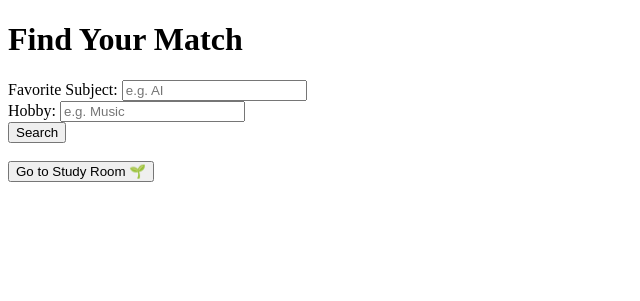
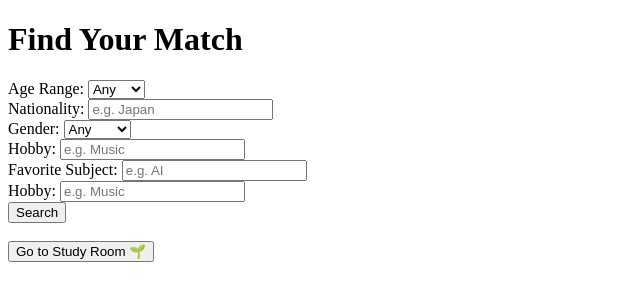
Before and after one commit to Iamthegoy/newhacks2025, a Flask app: page / in a window 1280 px wide. Shown: the top 301 px of the page, without its empty margins (0-640 px from the left). Run offline with Flask 3, Linux system fonts and the light colour scheme; parts of the project's set-up code (start-up, migrations or seed data) failed here and were passed over.

Commit message:
UpdatedMatchingSystemChihiro

```diff
--- a/MatchingSystem/app.py
+++ b/MatchingSystem/app.py
@@ -4,14 +4,25 @@ from data import users
 app = Flask(__name__)
 
 # Filtering function
-def filter_users(users, subject=None, hobby=None, nationality=None):
+def in_age_range(user_age, range_str):
+    if not range_str:
+        return True
+    low, high = map(int, range_str.split('-'))
+    return low <= user_age <= high
+
+
+def filter_users(users, subject=None, hobby=None, nationality=None, gender=None, age_range=None):
     results = []
     for user in users:
-        if subject and subject not in user.favorite_subjects:
+        if subject and not any(subject.lower() == s.lower() for s in user.favorite_subjects):
             continue
-        if hobby and hobby not in user.hobbies:
+        if hobby and not any(hobby.lower() == h.lower() for h in user.hobbies):
             continue
-        if nationality and nationality != user.nationality:
+        if nationality and nationality.lower() != user.nationality.lower():
+            continue
+        if gender and gender.lower() != user.gender.lower():
+            continue
+        if not in_age_range(user.age, age_range):
             continue
         results.append(user)
     return results
@@ -26,9 +37,17 @@ def index():
 def search_users():
     subject = request.args.get('subject')
     hobby = request.args.get('hobby')
-    identity = request.args.get('nationality')
-    matched = filter_users(users, subject, hobby, nationality)
+    nationality = request.args.get('nationality')
+    gender = request.args.get('gender')
+    age_range = request.args.get('ageRange')
+
+    matched = filter_users(users, subject, hobby, nationality, gender, age_range)
     return jsonify([user.__dict__ for user in matched])
+
+@app.route('/room/<username>')
+def room(username):
+    """Render a shared study room for the given user."""
+    return render_template('room.html', username=username)
 
 if __name__ == '__main__':
     app.run(debug=True)
--- a/MatchingSystem/models.py
+++ b/MatchingSystem/models.py
@@ -8,6 +8,5 @@ class UserProfile:
     nationality: str
     gender:str
     favorite_subjects: List[str]
-    hobby1: List[str]
-    hobby2: str
+    hobbies: List[str]
     bio: str
--- a/MatchingSystem/static/script.js
+++ b/MatchingSystem/static/script.js
@@ -1,23 +1,37 @@
 document.getElementById('searchBtn').addEventListener('click', async () => {
   const subject = document.getElementById('subject').value;
   const hobby = document.getElementById('hobby').value;
+  const nationality = document.getElementById('nationality').value;
+  const gender = document.getElementById('gender').value;
+  const ageRange = document.getElementById('ageRange').value;
 
-  const query = new URLSearchParams({ subject, hobby });
-  const response = await fetch(`/search?${query}`);
+  try {
+    const response = await fetch(`/search?subject=${subject}&hobby=${hobby}&nationality=${nationality}&gender=${gender}&ageRange=${ageRange}`);
     const users = await response.json();
 
     const resultDiv = document.getElementById('results');
+    resultDiv.innerHTML = "";
+
     if (users.length === 0) {
       resultDiv.innerHTML = "<p>No matches found 😢</p>";
       return;
     }
 
-  resultDiv.innerHTML = users.map(u => `
-    <div style="margin:10px; padding:10px; border:1px solid #ccc;">
-      <h3>${u.name} (${u.major}, Year ${u.year})</h3>
-      <p>${u.bio}</p>
-      <p>Hobbies: ${u.hobbies.join(', ')}</p>
-      <p>Subjects: ${u.favorite_subjects.join(', ')}</p>
-    </div>
-  `).join('');
+    users.forEach(user => {
+      const div = document.createElement("div");
+      div.style.border = "1px solid #ccc";
+      div.style.margin = "10px";
+      div.style.padding = "10px";
+      div.innerHTML = `
+        <h3>${user.name} (${user.age}, ${user.gender}, ${user.nationality})</h3>
+        <p><b>Subjects:</b> ${user.favorite_subjects.join(", ")}</p>
+        <p><b>Hobbies:</b> ${user.hobbies.join(", ")}</p>
+        <p>${user.bio}</p>
+        <button onclick="window.location.href='/room/${user.name}'">Join Room</button>
+      `;
+      resultDiv.appendChild(div);
     });
+  } catch (error) {
+    console.error("Error fetching users:", error);
+  }
+});
--- a/MatchingSystem/templates/index.html
+++ b/MatchingSystem/templates/index.html
@@ -5,6 +5,33 @@
 </head>
 <body>
   <h1>Find Your Match</h1>
+
+    <label>Age Range:</label>
+  <select id="ageRange">
+    <option value="">Any</option>
+    <option value="18-22">18-22</option>
+    <option value="23-29">23-29</option>
+    <option value="30-39">30-39</option>
+    <option value="40-49">40-49</option>
+    <option value="50-59">50-59</option>
+    <option value="60-69">60-69</option>
+    <option value="70-79">70-79</option>
+    <option value="80-89">80-89</option>
+    <option value="90-99">90-99</option>
+  </select><br>
+
+  <label>Nationality:</label>
+  <input id="nationality" placeholder="e.g. Japan"><br>
+
+   <label>Gender:</label>
+  <select id="gender">
+    <option value="">Any</option>
+    <option value="female">Female</option>
+    <option value="male">Male</option>
+  </select><br>
+
+  <label>Hobby:</label>
+  <input id="hobby" placeholder="e.g. Music"><br>
 
   <label>Favorite Subject:</label>
   <input id="subject" placeholder="e.g. AI"><br>
@@ -17,7 +44,7 @@
   <div id="results"></div>
 
   <br>
-  <a href="/room"><button>Go to Study Room 🌱</button></a>
+  <a href="room/<username>"><button>Go to Study Room 🌱</button></a>
 
   <!-- Link JS file -->
   <script src="{{ url_for('static', filename='script.js') }}"></script>
```
Lines whose indentation alone changed are shown as unchanged.
